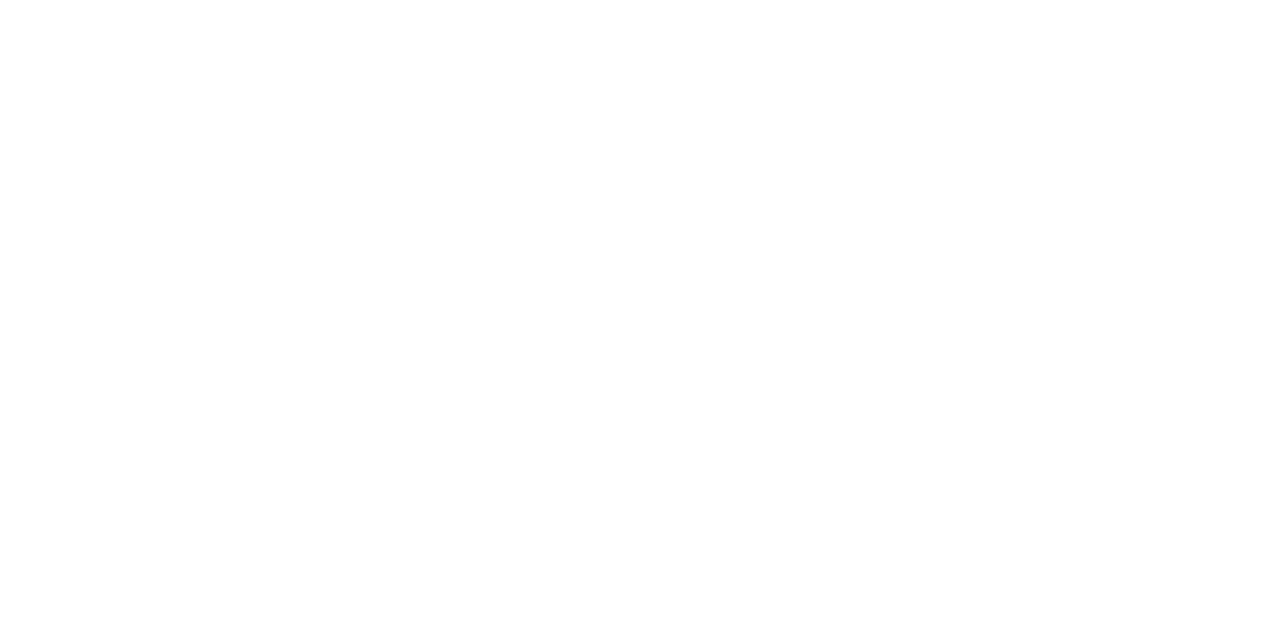
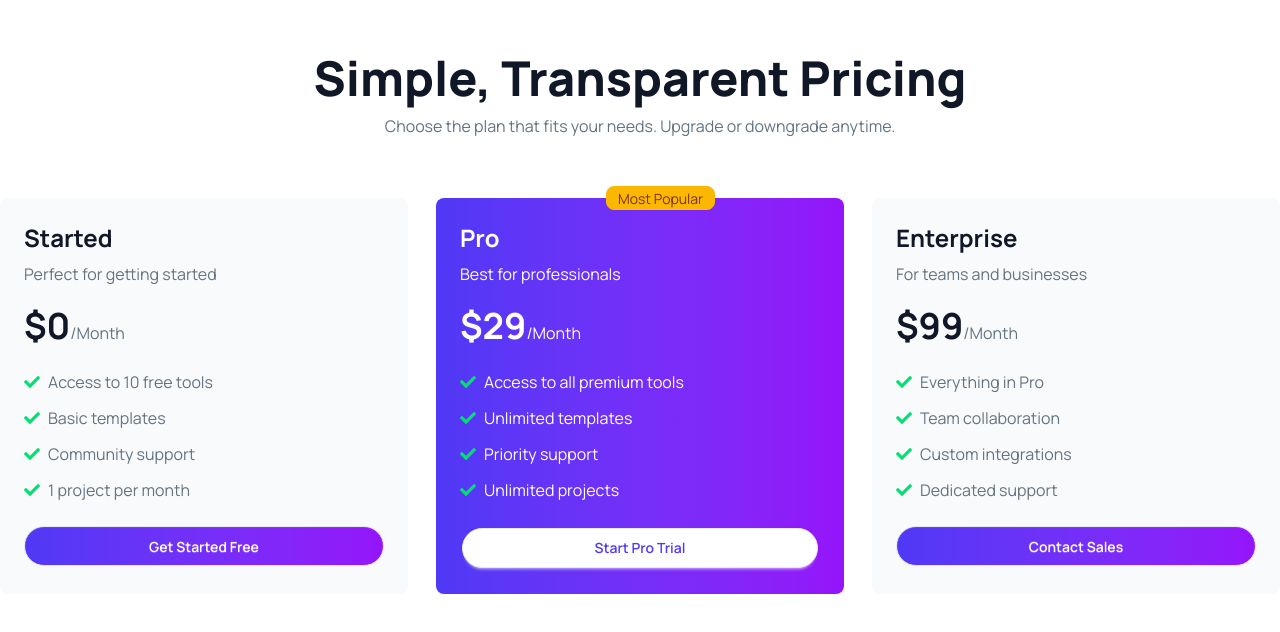
Before and after one commit to sajjaturrahmansheikh-sudo/Digitools-plateform, a React (Vite) app: page / in a window 1280 px wide. Shown: the part 2881-3513 px from the top of the page. Before the commit the page ends 2855 px from the top, so only its background shows below. Built offline with nearby package versions, Linux system fonts and the light colour scheme.

Commit message:
create pricing section

```diff
--- a/src/App.jsx
+++ b/src/App.jsx
@@ -7,6 +7,7 @@
 import Status from './Components/Status/Status'
 import Tools from './Components/Tools/Tools'
 import Getstarted from './Components/Getstarted'
+import Pricing from './Components/Pricing'
 
 const getCarts = async () => {
   const res = await fetch("/Cartdata.json")
@@ -56,6 +57,8 @@
 
     <Getstarted></Getstarted>
 
+    <Pricing></Pricing>
+
 
 
     </>
--- /dev/null
+++ b/src/Components/Pricing.jsx
@@ -0,0 +1,97 @@
+import React from 'react';
+import { FaCheck } from 'react-icons/fa';
+
+const Pricing = () => {
+    return (
+        <div className='py-20'>
+
+            <div className='container mx-auto space-y-3'>
+                <h2 className='text-5xl text-[#101727] font-extrabold text-center'>Simple, Transparent Pricing</h2>
+                <p className='text-[#627382] text-center'>Choose the plan that fits your needs. Upgrade or downgrade anytime.</p>
+
+                <div className='grid lg:grid-cols-3 gap-7 mt-15'>
+
+                    <div className='bg-[#F9FAFC] rounded-lg p-6'>
+
+                        <div className='space-y-2'>
+                            <h4 className='text-2xl font-bold text-[#101727]'>Started</h4>
+                            <p className='text-[#627382]'>Perfect for getting started</p>
+                        </div>
+                        <div className='text-[#627382] my-5'>
+                            <span className='text-4xl font-bold text-[#101727]'>$0</span>/Month
+                        </div>
+                        <div className='my-6'>
+                            <ul className='space-y-3'>
+                                <li className='flex items-center gap-2 text-[#627382]'> <FaCheck className='text-green-400' /> Access to 10 free tools</li>
+                                <li className='flex items-center gap-2 text-[#627382]'> <FaCheck className='text-green-400' /> Basic templates</li>
+                                <li className='flex items-center gap-2 text-[#627382]'> <FaCheck className='text-green-400' /> Community support</li>
+                                <li className='flex items-center gap-2 text-[#627382]'> <FaCheck className='text-green-400' /> 1 project per month</li>
+                            </ul>
+                        </div>
+                        <button className='btn bg-linear-to-r from-[#4F39F6] to-[#9514FA] text-white w-full rounded-full'>Get Started Free</button>
+
+                    </div>
+
+                    <div className='bg-linear-to-r from-[#4F39F6] to-[#9514FA] text-white rounded-lg p-6 relative'>
+                         <div>
+                            <div className="badge badge-warning absolute -top-3 left-5/12">Most Popular</div>
+                         </div>
+                        <div className='space-y-2'>
+                            <h4 className='text-2xl font-bold text-white'>Pro</h4>
+                            <p className='text-white'>Best for professionals</p>
+                        </div>
+                        <div className='text-white my-5'>
+                            <span className='text-4xl font-bold text-white'>$29</span>/Month
+                        </div>
+                        <div className='my-6'>
+                            <ul className='space-y-3'>
+                                <li className='flex items-center gap-2 text-white'> <FaCheck className='text-green-400' /> Access to all premium tools</li>
+                                <li className='flex items-center gap-2 text-white'> <FaCheck className='text-green-400' /> Unlimited templates</li>
+                                <li className='flex items-center gap-2 text-white'> <FaCheck className='text-green-400' /> Priority support</li>
+                                <li className='flex items-center gap-2 text-white'> <FaCheck className='text-green-400' /> Unlimited projects </li>
+                            </ul>
+                        </div>
+                        <button className="w-full rounded-full p-[2px] bg-gradient-to-r from-[#4F39F6] to-[#9514FA]">
+                            <span className="btn block bg-white text-[#4F39F6] rounded-full px-6 py-2">
+                                Start Pro Trial
+                            </span>
+                        </button>
+
+                    </div>
+                    <div className='bg-[#F9FAFC] rounded-lg p-6'>
+
+                        <div className='space-y-2'>
+                            <h4 className='text-2xl font-bold text-[#101727]'>Enterprise</h4>
+                            <p className='text-[#627382]'>For teams and businesses</p>
+                        </div>
+                        <div className='text-[#627382] my-5'>
+                            <span className='text-4xl font-bold text-[#101727]'>$99</span>/Month
+                        </div>
+                        <div className='my-6'>
+                            <ul className='space-y-3'>
+                                <li className='flex items-center gap-2 text-[#627382]'> <FaCheck className='text-green-400' /> Everything in Pro</li>
+                                <li className='flex items-center gap-2 text-[#627382]'> <FaCheck className='text-green-400' /> Team collaboration</li>
+                                <li className='flex items-center gap-2 text-[#627382]'> <FaCheck className='text-green-400' /> Custom integrations</li>
+                                <li className='flex items-center gap-2 text-[#627382]'> <FaCheck className='text-green-400' /> Dedicated support</li>
+                            </ul>
+                        </div>
+                        <button className='btn bg-linear-to-r from-[#4F39F6] to-[#9514FA] text-white w-full rounded-full'>Contact Sales</button>
+
+
+                    </div>
+
+                </div>
+
+
+
+
+
+            </div>
+
+
+
+        </div>
+    );
+};
+
+export default Pricing;
```
